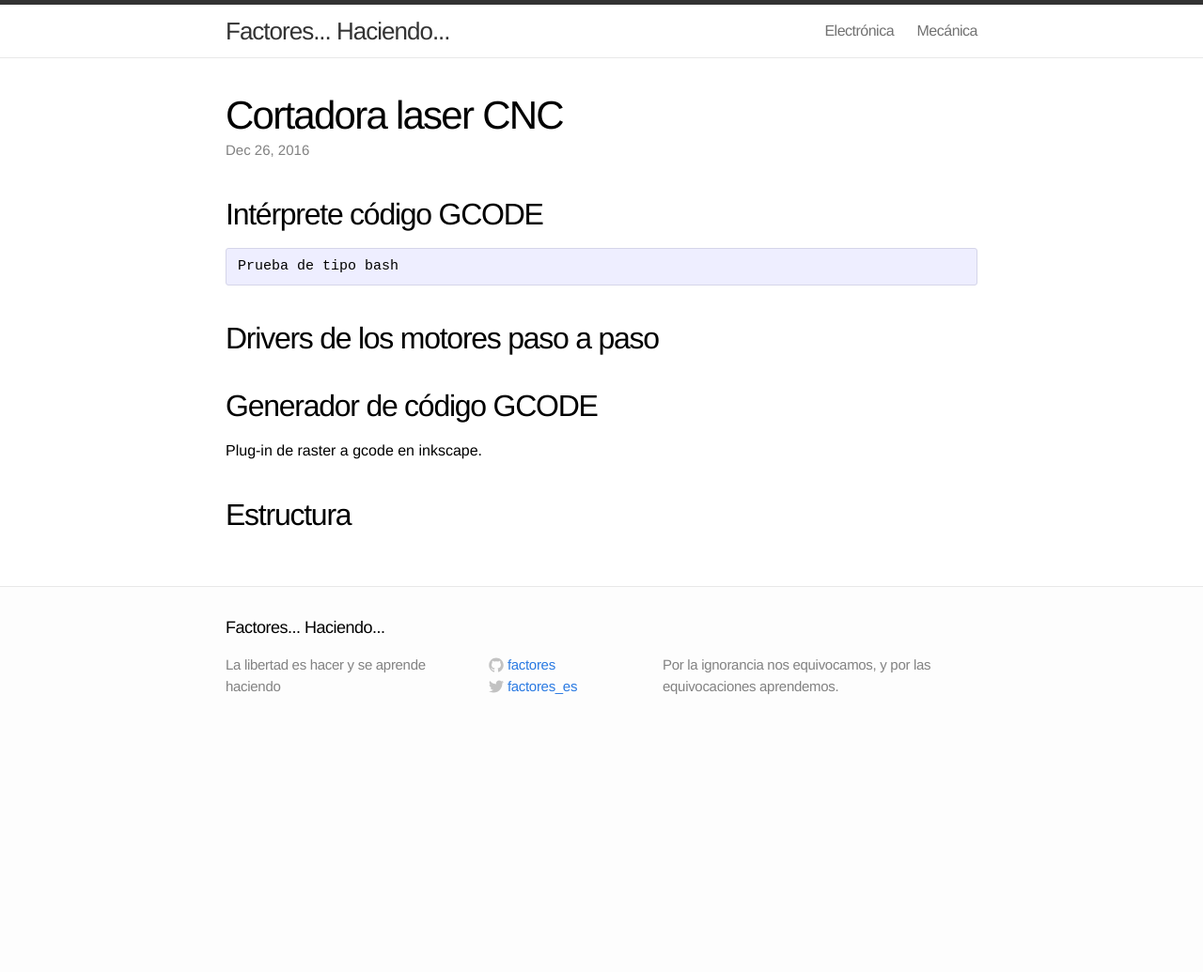
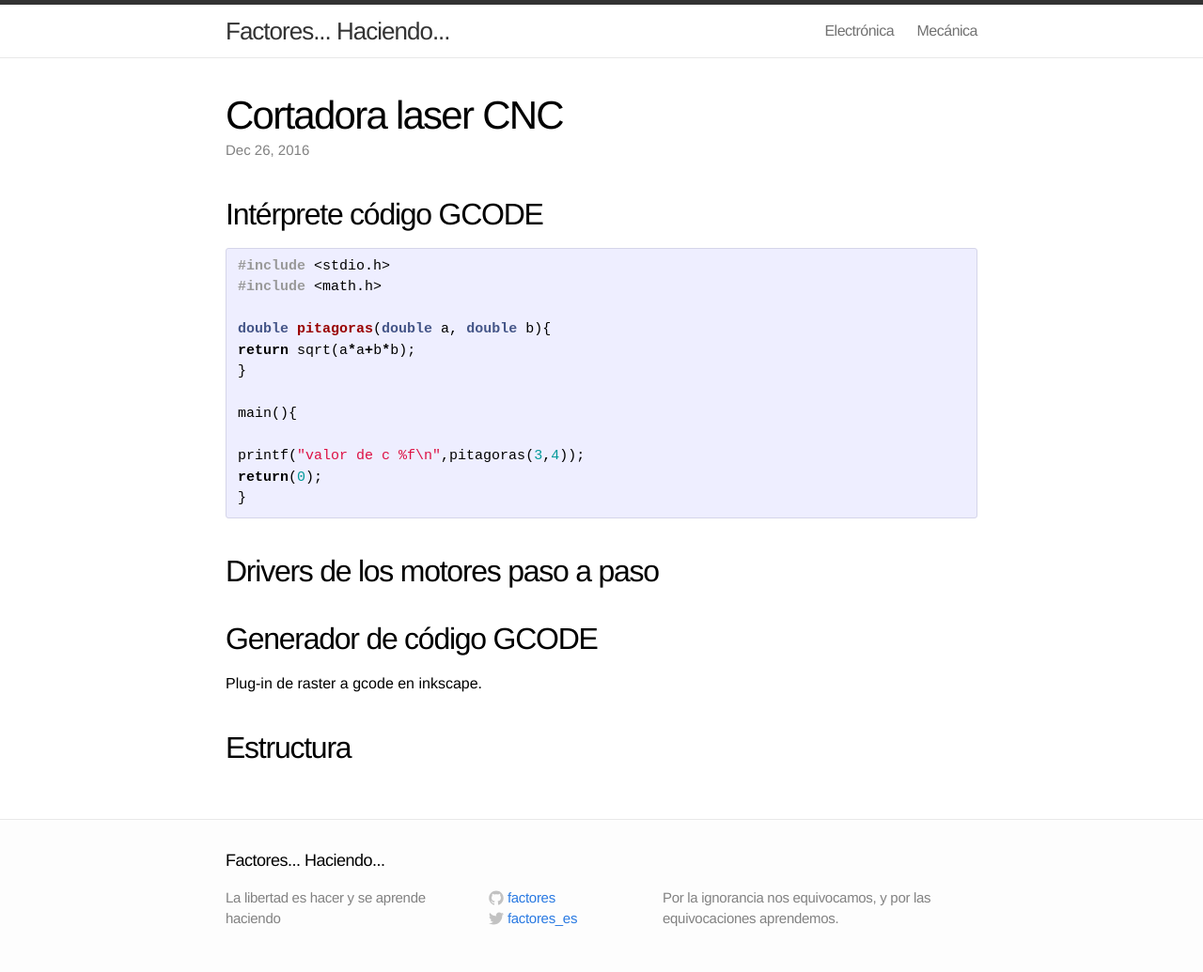
Before and after one commit to factores/factores.github.io, a Jekyll site: the page built from _posts/electronica/2016-12-26-Cortadora-laser-cnc.markdown, in a window 1280 px wide. Shown: the whole page at 94% size. Built offline with Jekyll 4.4.1, drawn with Linux system fonts in a browser that asks for light colours; comment, search, counter and statistics services are not loaded; before the commit the page ends 900 px from its top, so only the background shows below that.

Commit message:
pruba rouge c

```diff
--- a/_posts/electronica/2016-12-26-Cortadora-laser-cnc.markdown
+++ b/_posts/electronica/2016-12-26-Cortadora-laser-cnc.markdown
@@ -9,8 +9,20 @@ tags: elec laser
 Intérprete código GCODE
 -----------------------
 
-{% highlight bash %}
-Prueba de tipo bash
+{% highlight c %}
+
+#include <stdio.h>
+#include <math.h>
+
+double pitagoras(double a, double b){
+return sqrt(a*a+b*b);
+}
+
+main(){
+
+printf("valor de c %f\n",pitagoras(3,4));
+return(0);
+}
 {% endhighlight %}
 
 Drivers de los motores paso a paso
```
